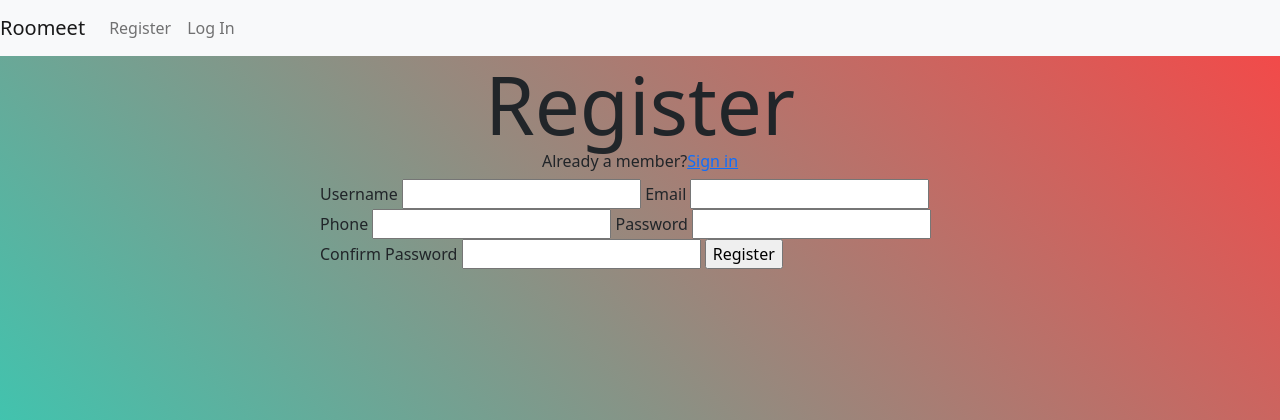
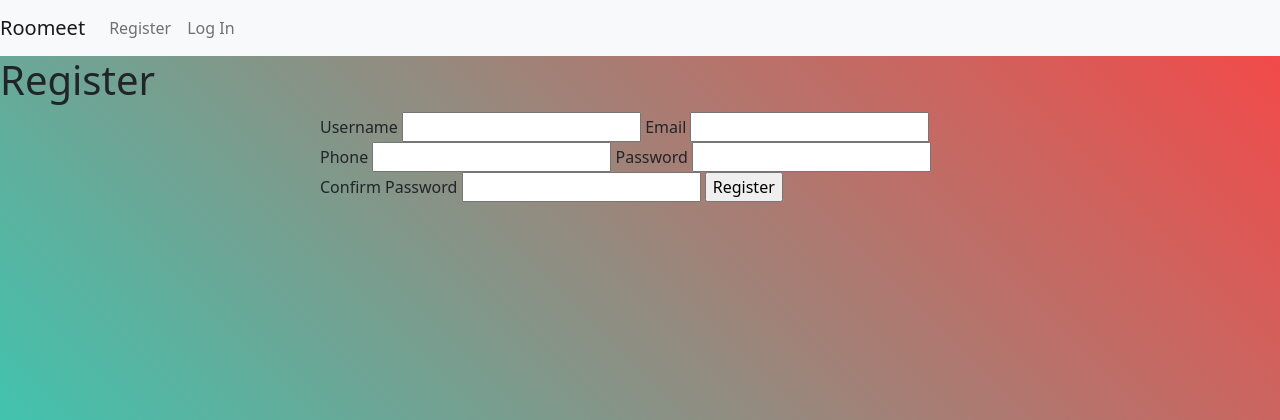
Before and after one commit to abhiramrp/RoomeetProject, a Flask app: page /auth/register in a window 1280 px wide. Shown: the top 420 px of the page. Run offline with Flask 2, Linux system fonts and the light colour scheme.

Commit message:
toook back some changes

```diff
--- a/flaskr/templates/auth/register.html
+++ b/flaskr/templates/auth/register.html
@@ -1,8 +1,7 @@
 {% extends 'base.html' %}
 
 {% block header %}
-  <h1 class = "middle">{% block title %}Register{% endblock %}</h1>
-  <h2 class = "submiddle">Already a member?<a href="{{ url_for('auth.login') }}">Sign in</a></h2>
+  <h1 >{% block title %}Register{% endblock %}</h1>
 {% endblock %}
 
 {% block content %}
```
